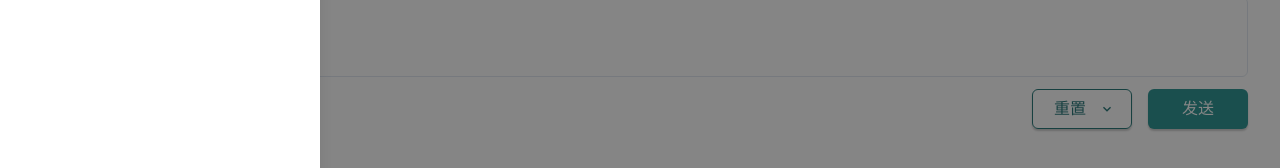
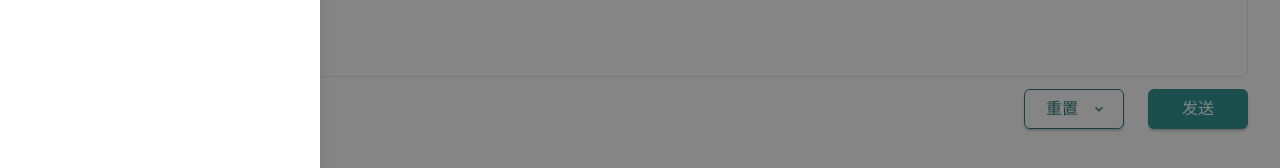
Before and after one commit to xleliu/ImGPT, a React (Vite) app: page / in a window 1280 px wide. Shown: the part 629-797 px from the top of the page. Built offline with nearby package versions, Linux system fonts and the light colour scheme.

Commit message:
增加间距

```diff
--- a/src/components/Chat.tsx
+++ b/src/components/Chat.tsx
@@ -149,7 +149,7 @@ export default function () {
                         {/* {config.saveSession ? <Session /> : null} */}
                     </HStack>
                     <Spacer />
-                    <ButtonGroup gap="2">
+                    <ButtonGroup gap="4">
                         <ResetChat
                             onResetClick={() => {
                                 if (messages.length > 0) {
```
